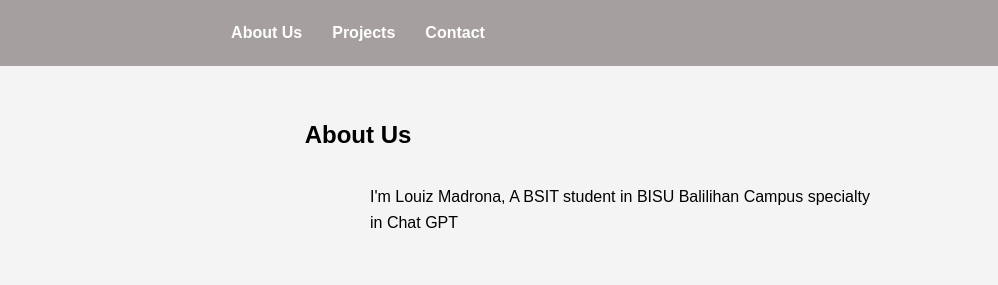
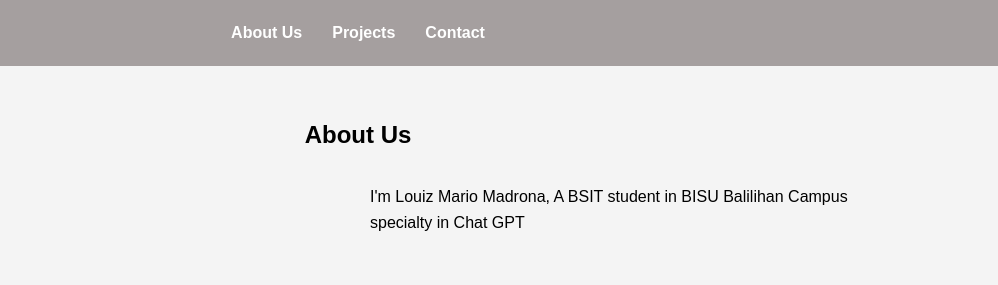
Before and after one commit to wezlou/Lab1, a plain HTML site: page index.html in a window 1280 px wide. Shown: the top 285 px of the page, 282-1280 px from the left. Drawn offline with nearby package versions, Linux system fonts and the light colour scheme.

Commit message:
Initial commit

```diff
--- a/index.html
+++ b/index.html
@@ -29,7 +29,7 @@
                 <div class="about-details">
                     <img src="Louiz.jpg" alt="Person 1" class="about-img">
                     <div class="text">
-                        <p>I'm Louiz Madrona, A BSIT student in BISU Balilihan Campus specialty in Chat GPT</p>
+                        <p>I'm Louiz Mario Madrona, A BSIT student in BISU Balilihan Campus specialty in Chat GPT</p>
                     </div>
                 </div>
                 <div class="about-details">
```
